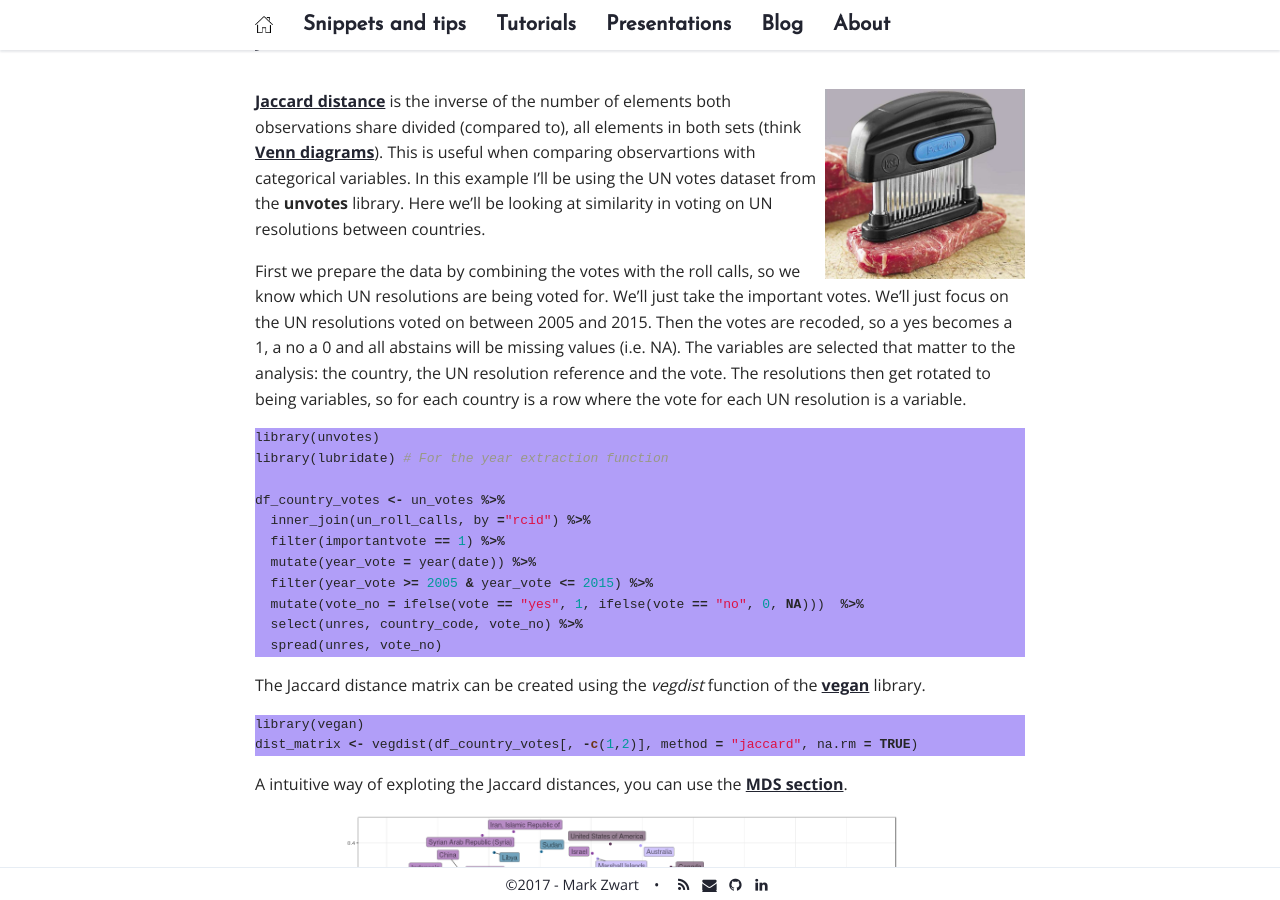
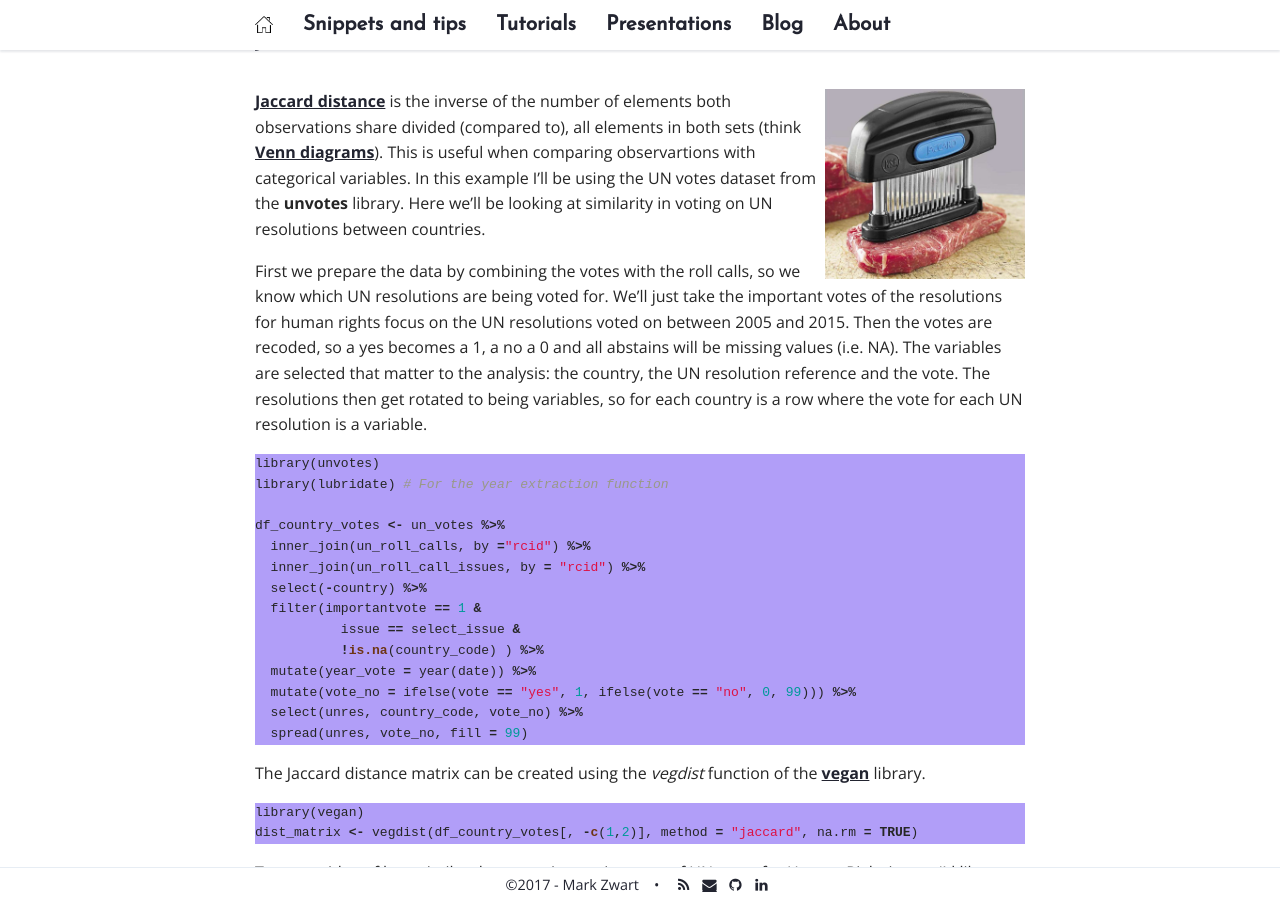
Before and after one commit to mark-me/mark-me.github.io, a Jekyll site: the page built from _pages/tutorials/distance-measures/distance-measures.md, in a window 1280 px wide and 900 px high, scrolled down 1122 px. Built offline with Jekyll 4.4.1, drawn with Linux system fonts in a browser that asks for light colours; nearby versions of some CDN libraries; comment, search, counter and statistics services are not loaded; some of the changed text lies outside the part shown.

Commit message:
Update distance-measures.md

````diff
--- a/_pages/tutorials/distance-measures/distance-measures.md
+++ b/_pages/tutorials/distance-measures/distance-measures.md
@@ -31,32 +31,55 @@
 
 [Jaccard distance](https://digfor.blogspot.nl/2013/03/fruity-shingles.html) is the inverse of the number of elements both observations share divided (compared to), all elements in both sets (think [Venn diagrams](https://en.wikipedia.org/wiki/Venn_diagram)). This is useful when comparing observartions with categorical variables. In this example I'll be using the UN votes dataset from the **unvotes** library. Here we'll be looking at similarity in voting on UN resolutions between countries.
 
-First we prepare the data by combining the votes with the roll calls, so we know which UN resolutions are being voted for. We'll just take the important votes. We'll just focus on the UN resolutions voted on between 2005 and 2015. Then the votes are recoded, so a yes becomes a 1, a no a 0 and all abstains will be missing values (i.e. NA). The variables are selected that matter to the analysis: the country, the UN resolution reference and the vote. The resolutions then get rotated to being variables, so for each country is a row where the vote for each UN resolution is a variable.
+First we prepare the data by combining the votes with the roll calls, so we know which UN resolutions are being voted for. We'll just take the important votes of the resolutions for human rights focus on the UN resolutions voted on between 2005 and 2015. Then the votes are recoded, so a yes becomes a 1, a no a 0 and all abstains will be missing values (i.e. NA). The variables are selected that matter to the analysis: the country, the UN resolution reference and the vote. The resolutions then get rotated to being variables, so for each country is a row where the vote for each UN resolution is a variable.
 ```r
 library(unvotes)
 library(lubridate) # For the year extraction function
 
 df_country_votes <- un_votes %>%
   inner_join(un_roll_calls, by ="rcid") %>%
-  filter(importantvote == 1) %>%
+  inner_join(un_roll_call_issues, by = "rcid") %>%
+  select(-country) %>%
+  filter(importantvote == 1 &
+           issue == select_issue &
+           !is.na(country_code) ) %>%
   mutate(year_vote = year(date)) %>%
-  filter(year_vote >= 2005 & year_vote <= 2015) %>%
-  mutate(vote_no = ifelse(vote == "yes", 1, ifelse(vote == "no", 0, NA)))  %>%
+  mutate(vote_no = ifelse(vote == "yes", 1, ifelse(vote == "no", 0, 99))) %>%
   select(unres, country_code, vote_no) %>%
-  spread(unres, vote_no)
+  spread(unres, vote_no, fill = 99)
 ```
 The Jaccard distance matrix can be created using the _vegdist_ function of the **[vegan](https://www.rdocumentation.org/packages/vegan)** library.
 ```r
 library(vegan)
 dist_matrix <- vegdist(df_country_votes[, -c(1,2)], method = "jaccard", na.rm = TRUE)
 ```
-A intuitive way of exploting the Jaccard distances, you can use the [MDS section](/clustering-mds/#mds).
+To get an idea of how similar the countries are in terms of UN votes for Human Right issues I'd like to see a plot in which the more similar countries are closer together and unsimilar countries further apart. The plot below was what I was aiming for:
 
 {:refdef: style="text-align: center;"}
 <a href="/_pages/tutorials/distance-measures/jaccard-mds-human-rights.png" target="_blank">
 <img src="/_pages/tutorials/distance-measures/jaccard-mds-human-rights.png" alt="Jaccard MDS" align="center" width="80%" height="80%"/><br>
 <i class='fa fa-search-plus '></i> Zoom</a>
 {: refdef}
+
+How did I create this plot? For this to work the the 196 dimensions (each country is a variables) in the similarity matrix, needed to be reduces to a two dimensional 'summary' of the similarity between countries. To tackle this issue I turn to the use of MDS (for more information, look up the [MDS tutorial](/mds/)):
+```r
+mds_country_votes <- cmdscale(dist_matrix)
+```
+Then the mds solution is combined with some of the original country data, so we can start plotting after that:
+```r
+df_mds_country_votes <- data.frame(x = mds_country_votes[,1],
+                                   y = mds_country_votes[,2],
+                                   country = df_country_votes$country,
+                                   region = df_country_votes$region,
+                                   sub_region = df_country_votes$sub_region)
+```
+Now for the final _ggplot_ statement, which will get you the above result. I've used the **[ggrepel](https://cran.r-project.org/web/packages/ggrepel/vignettes/ggrepel.html)** library for it's _geom_label_repel_ function to create the non-overlapping labels.
+```r
+library(ggrepel)
+ggplot(df_mds_country_votes,aes(x, y)) +
+  geom_jitter(aes(col = region)) +
+  geom_label_repel(aes(label = country, fill = region), alpha = .6)
+```
 
 Knowing how much the countries are similar in voting behaviour is nice, but they give a confusing picture of 193 data points. I'd like to have a better overview of countries that are more similar than others. Here's where clustering comes to the resue! To see how clusters can be based of Jaccard distances you can look into the clustering tutorial on [hierarchical](/clustering-mds/#hierarchical-clustering) and [PAM](/clustering-mds/#pam-for-jaccard-distances) clustering.
 
````
